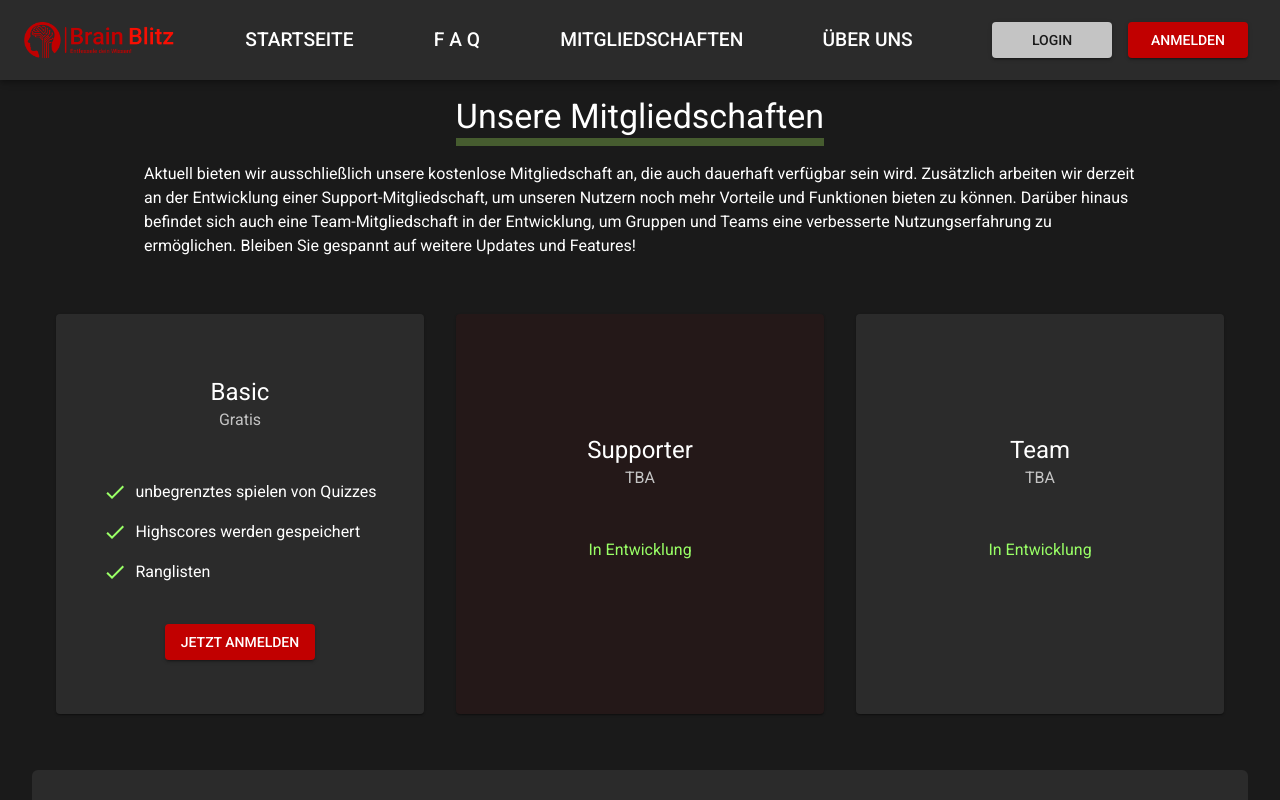
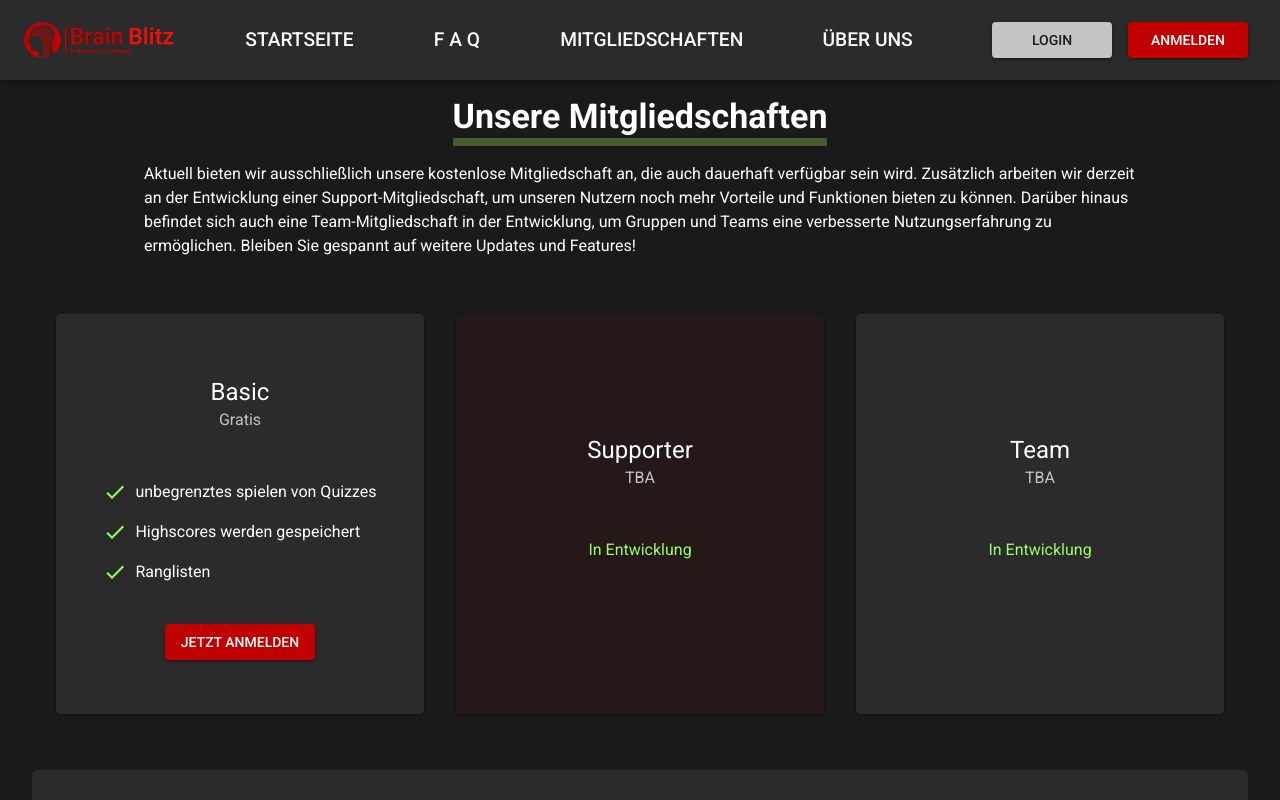
Before and after one commit to SlowMoschen/Brain_Blitz, a React (Vite) app in the folder material-ui-test/: page /memberships in a window 1280 px wide. Shown: the top 800 px of the page. Built offline with nearby package versions, Linux system fonts and the light colour scheme; no server answers.

Commit message:
style changes

```diff
--- a/material-ui-test/src/routes/home/pages/memberships/Memberships.tsx
+++ b/material-ui-test/src/routes/home/pages/memberships/Memberships.tsx
@@ -81,7 +81,7 @@ export default function Memberships() {
   return (
     <>
       <Box sx={{ maxWidth: BREAKPOINTS.lg, display: 'flex', flexDirection: 'column', alignItems: 'center' }}>
-        <Typography variant="h4" sx={{ m: 2, textAlign: "center",  }} className="border-b-accent">
+        <Typography variant="h4" sx={{ m: 2, textAlign: "center", fontWeight: 600 }} className="border-b-accent">
           Unsere Mitgliedschaften
         </Typography>
         <Typography px={2}>
```
